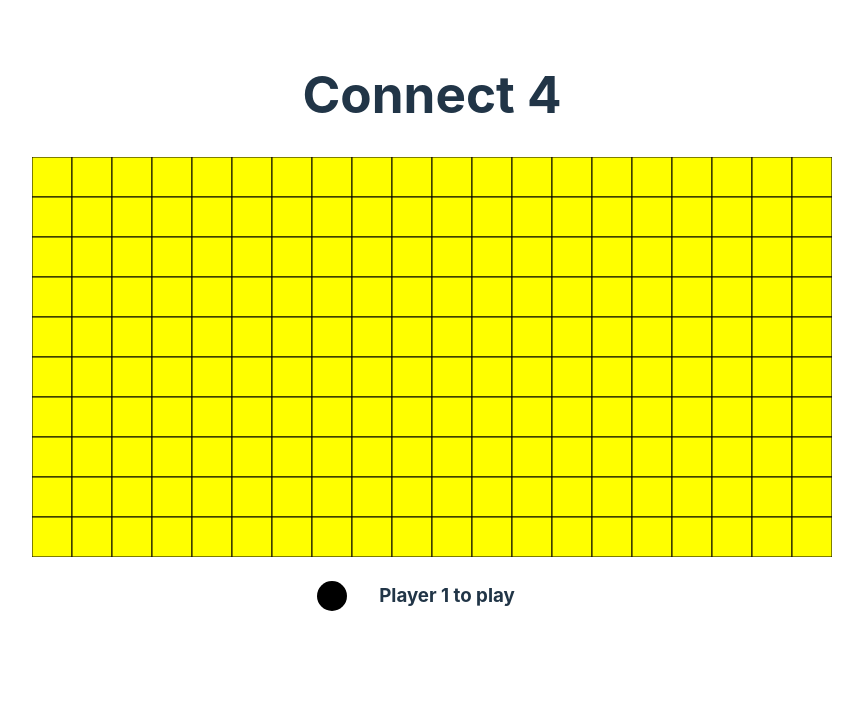
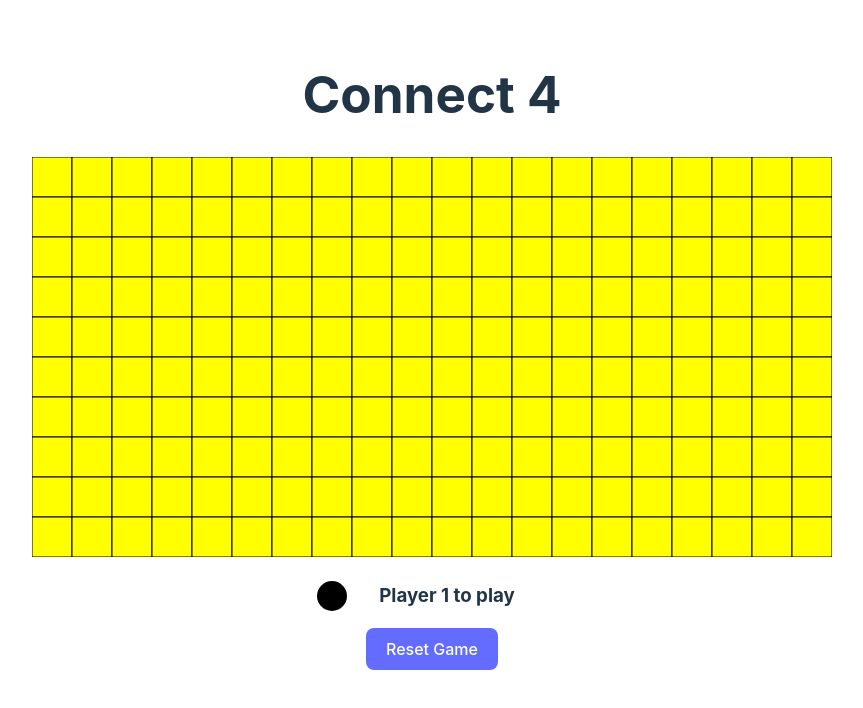
Before and after one commit to tvillafane/c4, a React (Vite) app: page / in a window 1280 px wide. Shown: the top 708 px of the page, without its empty margins (208-1071 px from the left). Built offline with nearby package versions, Linux system fonts and the light colour scheme.

Commit message:
chore: added reset game button

```diff
--- a/src/App.tsx
+++ b/src/App.tsx
@@ -128,13 +128,12 @@ const checkGame = (latestMove: Move, grid: number[][]) => {
   const bullDiagonalValues = buildBullDiagonalValues(i, j, grid)
   const bearDiagonalValues = buildBearDiagonalValues(i, j, grid)
 
-  if (checkPoints(columnValues, valueToMatch)) {
-    return true
-  } else if (checkPoints(rowValues, valueToMatch)) {
-    return true
-  } else if (checkPoints(bullDiagonalValues, valueToMatch)) {
-    return true
-  } else if (checkPoints(bearDiagonalValues, valueToMatch)) {
+  if (
+    checkPoints(columnValues, valueToMatch) ||
+    checkPoints(rowValues, valueToMatch) ||
+    checkPoints(bullDiagonalValues, valueToMatch) ||
+    checkPoints(bearDiagonalValues, valueToMatch)
+  ) {
     return true
   }
 
@@ -144,7 +143,16 @@ const checkGame = (latestMove: Move, grid: number[][]) => {
 function App() {
   const [gameState, setGameState] = useState<GameState>()
 
+  const resetGame = () => {
+    setGameState(createGame(NUM_HORIZONTAL_CELLS, NUM_VERTICAL_CELLS))
+  }
+
   const updateGame = (drop: Move) => {
+    //  TODO: error handling/notification
+    if (gameState!.grid[drop.i][drop.j] != -1) {
+      return
+    }
+
     if (gameState!.winningPlayerIndex > -1) {
       return
     }
@@ -211,6 +219,9 @@ function App() {
       <GameInfoHeader
         gameState={gameState}
       />
+      <div>
+        <button onClick={resetGame}>Reset Game</button>
+      </div>
     </>
   )
 }
--- a/src/index.css
+++ b/src/index.css
@@ -45,9 +45,8 @@ button {
   background-color: #1a1a1a;
   cursor: pointer;
   transition: border-color 0.25s;
-}
-button:hover {
-  border-color: #646cff;
+  background-color: #646cff;
+  color: #fff;
 }
 button:focus,
 button:focus-visible {
@@ -62,7 +61,4 @@ button:focus-visible {
   a:hover {
     color: #747bff;
   }
-  button {
-    background-color: #f9f9f9;
-  }
 }
```
